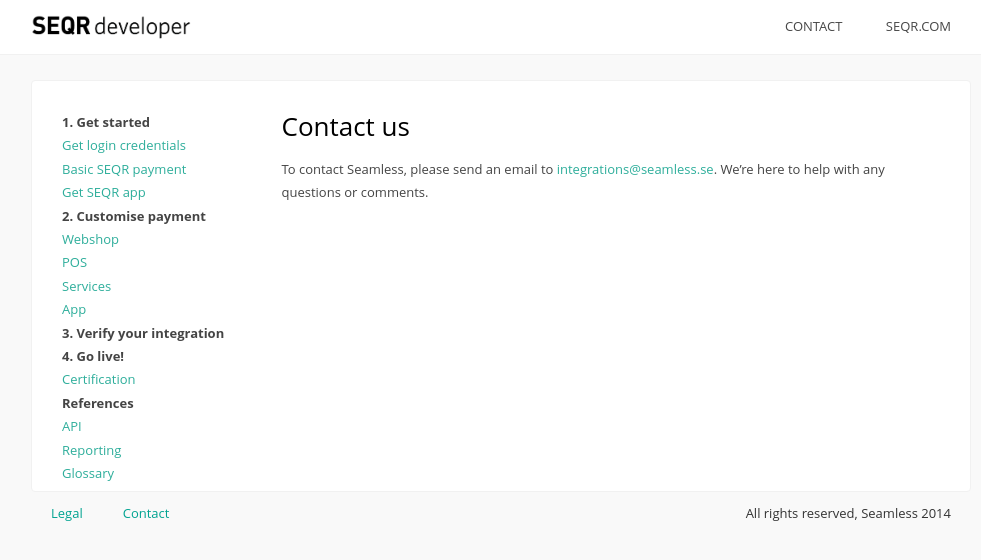
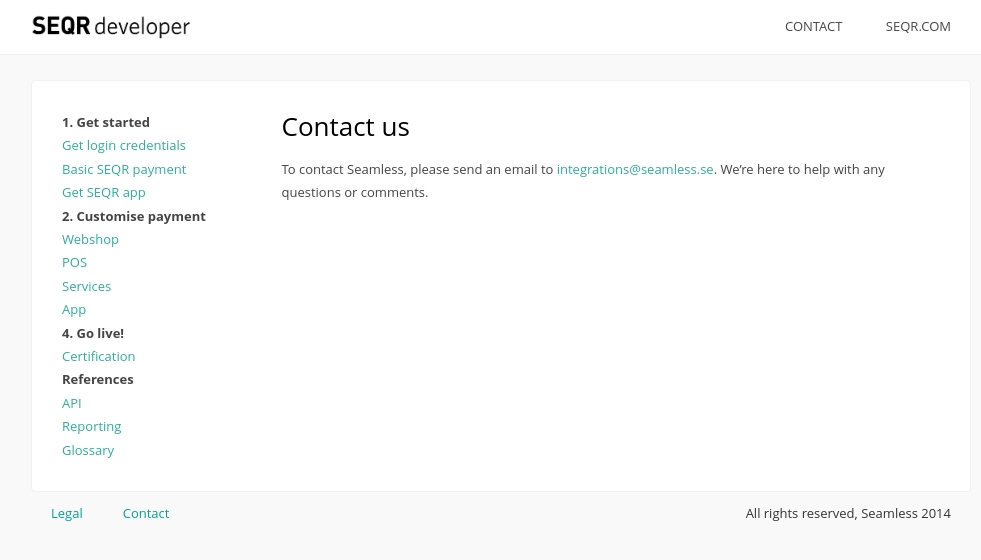
Before and after one commit to SeamlessDistribution/SeamlessDistribution.github.io, a Jekyll site: the page built from contact/index.md, in a window 1280 px wide. Shown: the top 560 px of the page, without its empty margins (139-1120 px from the left). Built offline with Jekyll 4.4.1, drawn with Linux system fonts in a browser that asks for light colours.

Commit message:
updated link

```diff
--- a/_layouts/default.html
+++ b/_layouts/default.html
@@ -42,7 +42,6 @@
 				<li><a href="/merchant/pos/">POS</a></li>
 				<li><a href="/merchant/externalservices/">Services</a></li>
 				<li><a href="/merchant/inapp/">App</a></li>
-				<li class="parent">3. Verify your integration</li>
 				<li class="parent">4. Go live!</li>
 				<li><a href="/merchant/reference/certification.html">Certification</a></li>
 				<li class="parent">References</li>
```
